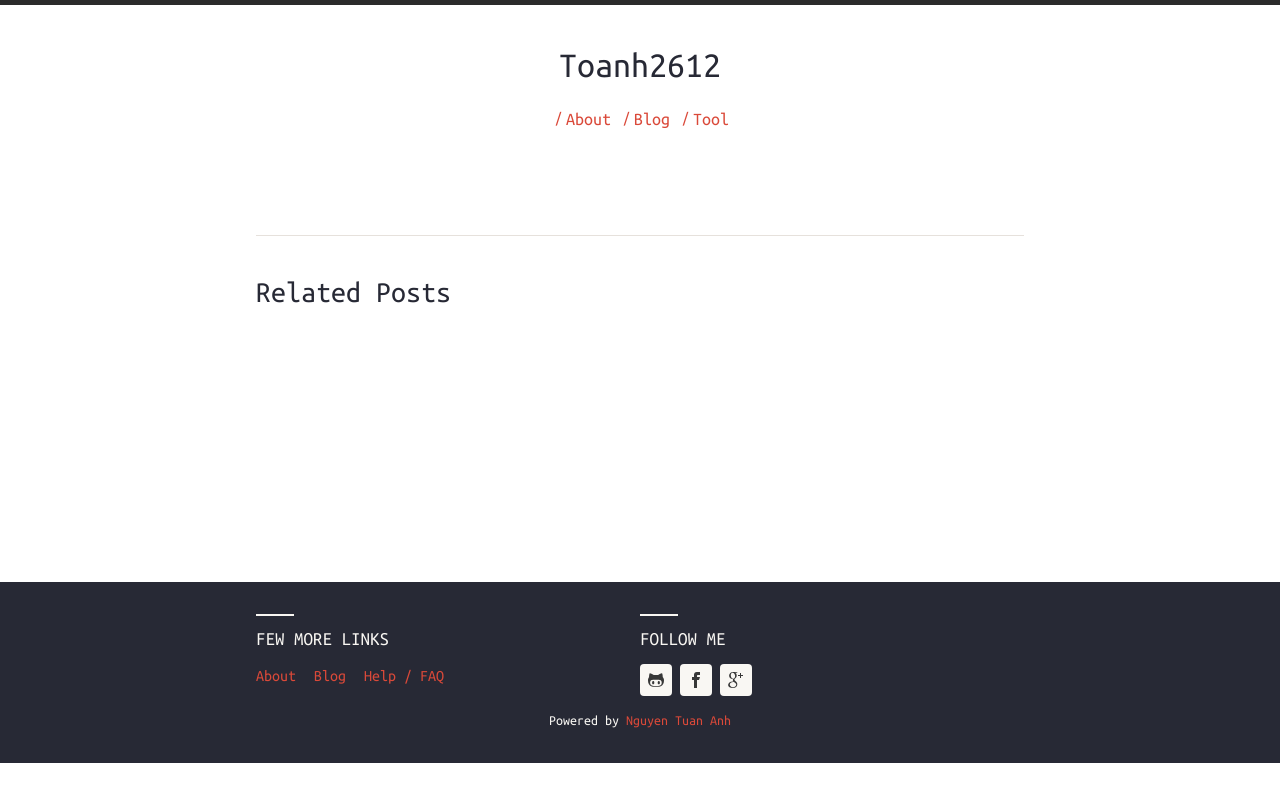
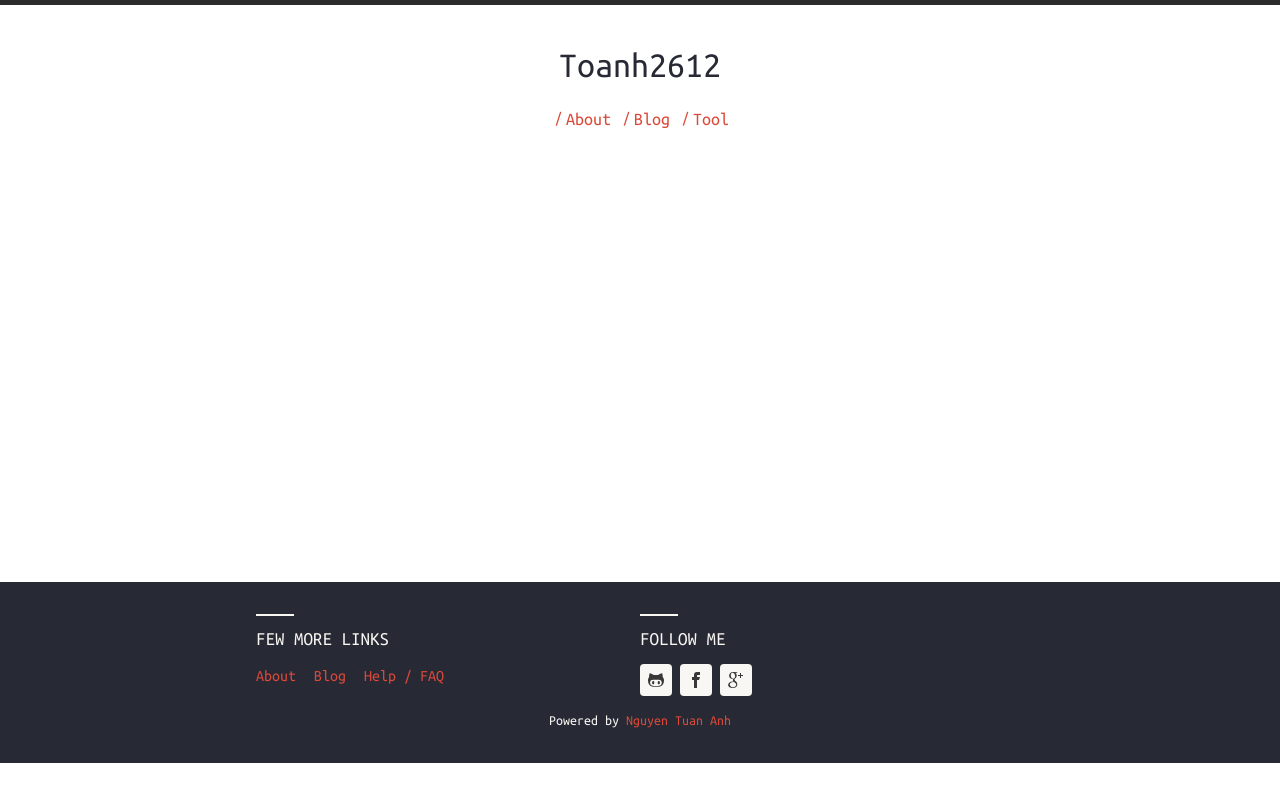
Before and after one commit to toanh2612/toanh2612.github.io, a Jekyll site: the page built from tool.md, in a window 1280 px wide. Shown: the top 802 px of the page. Built offline with Jekyll 4.4.1, drawn with Linux system fonts in a browser that asks for light colours; nearby versions of some CDN libraries; our own code applies the rules of GitHub Pages for plain Markdown files.

Commit message:
add tool

```diff
--- a/tool.md
+++ b/tool.md
@@ -1,18 +1,4 @@
 ---
 tag: tool
-permalink: "/category/tool"
+permalink: "/tool"
 ---
-<div class="related">
-    <h3>Related Posts</h3>
-    {% assign firstCategory = page.categories | first %}
-    {% assign relatedCount = 0 %}
-    {% for related in site.categories[firstCategory] %}
-        {% unless page.permalink == related.permalink %}
-            {% assign relatedCount = relatedCount | plus: 1 %}
-            <a href="{{related.permalink}}">{{ related.title }}</a>
-        {% endunless %}
-        {% if relatedCount == 99 %}
-            {% break %}
-        {% endif %}
-    {% endfor %}
-</div>
```
Also changed, not shown: _layouts/categogy.html (deleted, +0 -11 lines), _posts/2018-09-22-api.markdown (+1 -13 lines).
